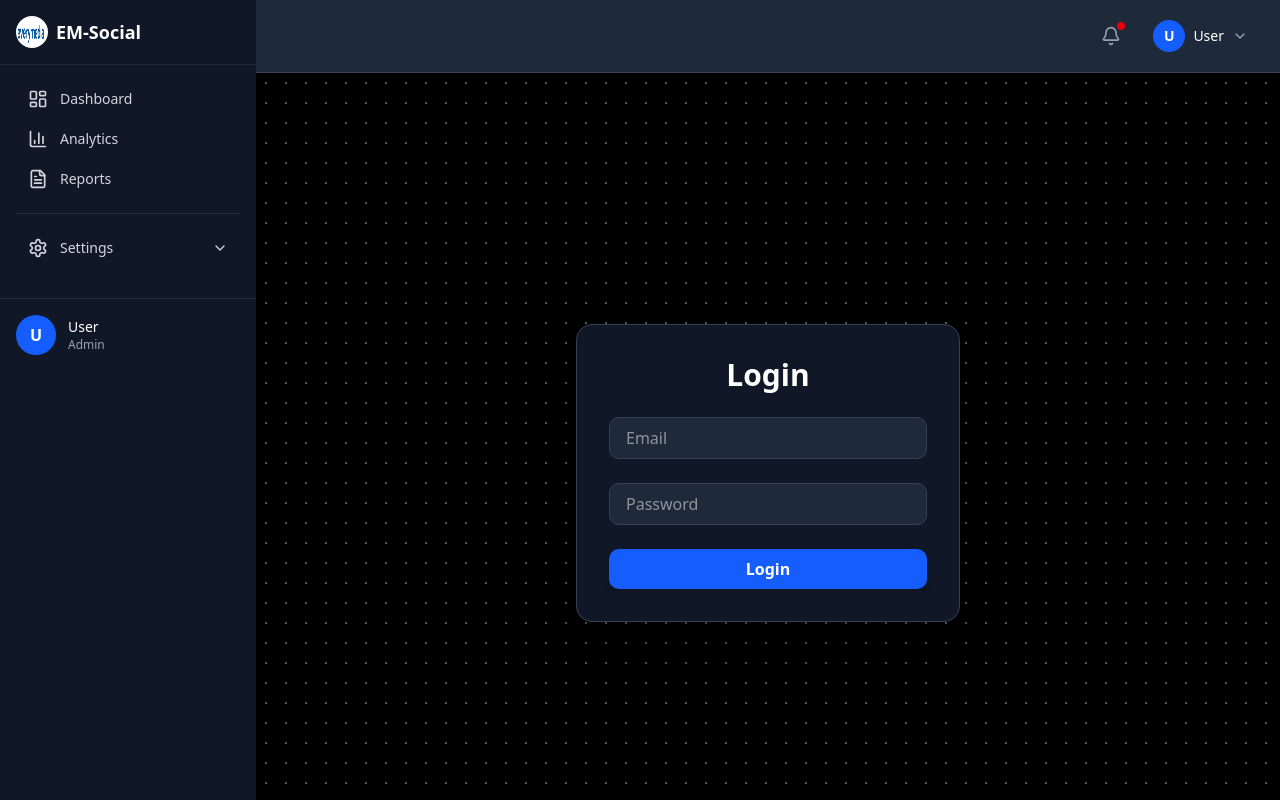
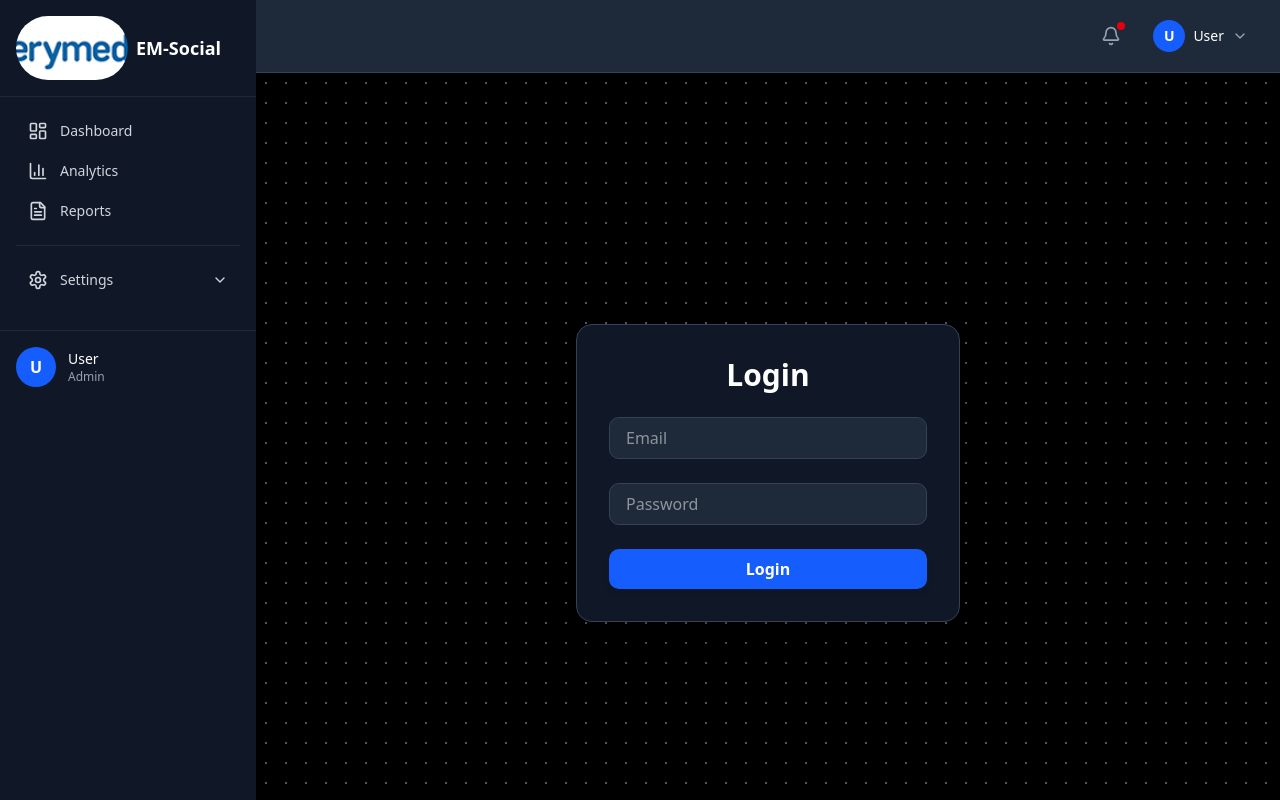
Before and after one commit to P0v0n/em-social1, a Next.js app: page / in a window 1280 px wide. Built offline with nearby package versions, Linux system fonts and the light colour scheme.

Commit message:
chore(branding): make sidebar logo oval (w-28 x h-16) with object-cover

```diff
--- a/src/components/layout/DashboardLayout.jsx
+++ b/src/components/layout/DashboardLayout.jsx
@@ -67,7 +67,7 @@ export default function DashboardLayout({ children }) {
         <div className="flex items-center justify-between p-4 border-b border-gray-800">
           {sidebarOpen && (
             <div className="flex items-center gap-2">
-              <img src="/logo.gif" alt="EM-Social" className="w-8 h-8 rounded-full" />
+              <img src="/logo.gif" alt="EM-Social" className="w-28 h-16 rounded-full object-cover" />
               <span className="font-bold text-lg">EM-Social</span>
             </div>
           )}
```
